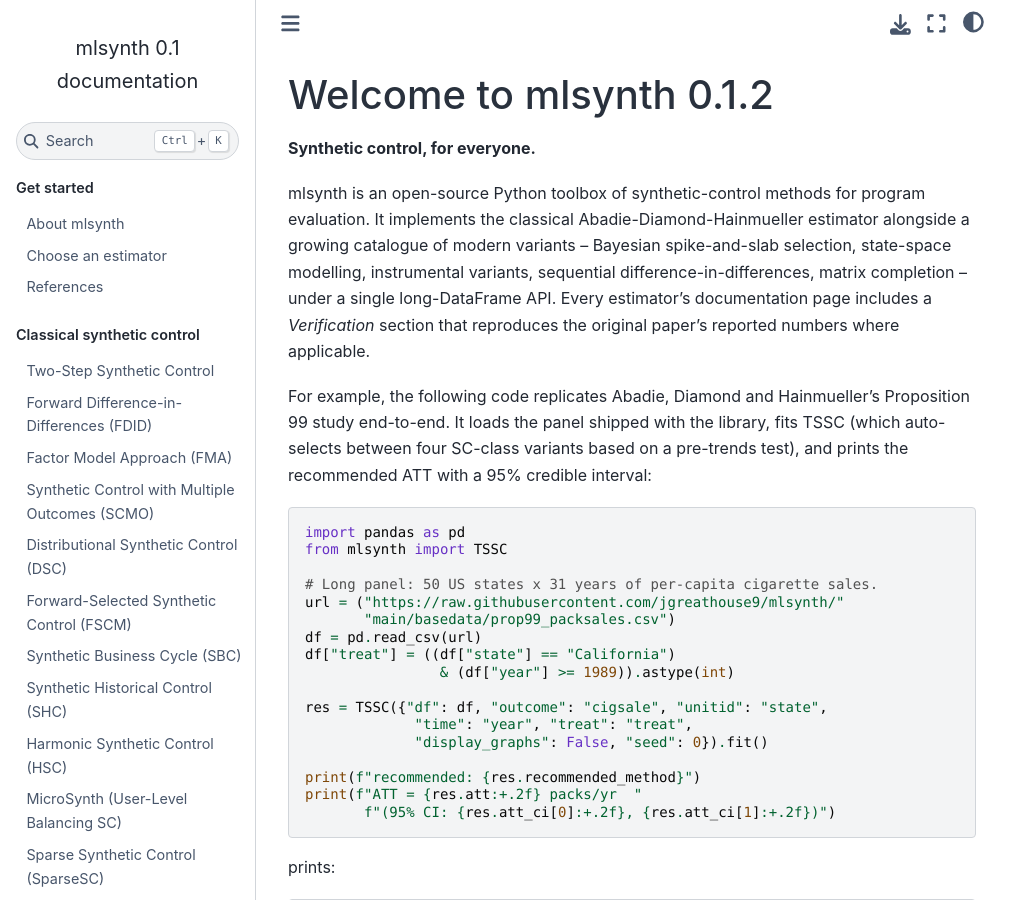
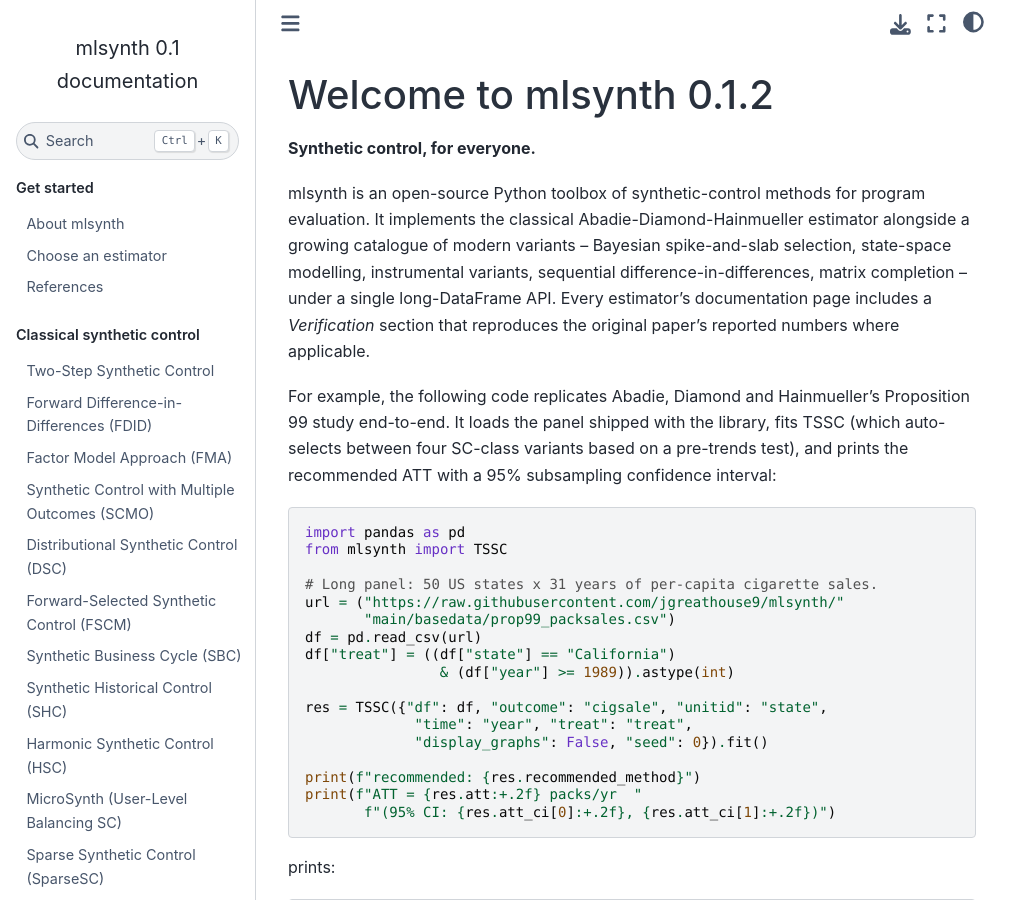
Before and after one commit to jgreathouse9/mlsynth, a Sphinx documentation site: the page built from docs/index.rst, in a window 1280 px wide and 900 px high. Shown: the whole window, without its empty margins (0-1031 px from the left). Built offline with Sphinx 7.4.7 and the Sphinx Book theme 1.1.4, drawn with Linux system fonts in a browser that asks for light colours.

Commit message:
Add files via upload

```diff
--- a/docs/index.rst
+++ b/docs/index.rst
@@ -37,8 +37,8 @@
 For example, the following code replicates Abadie, Diamond and Hainmueller's
 Proposition 99 study end-to-end. It loads the panel shipped with the
 library, fits TSSC (which auto-selects between four SC-class variants based
-on a pre-trends test), and prints the recommended ATT with a 95% credible
-interval:
+on a pre-trends test), and prints the recommended ATT with a 95%
+subsampling confidence interval:
 
 .. code:: python
 
```
